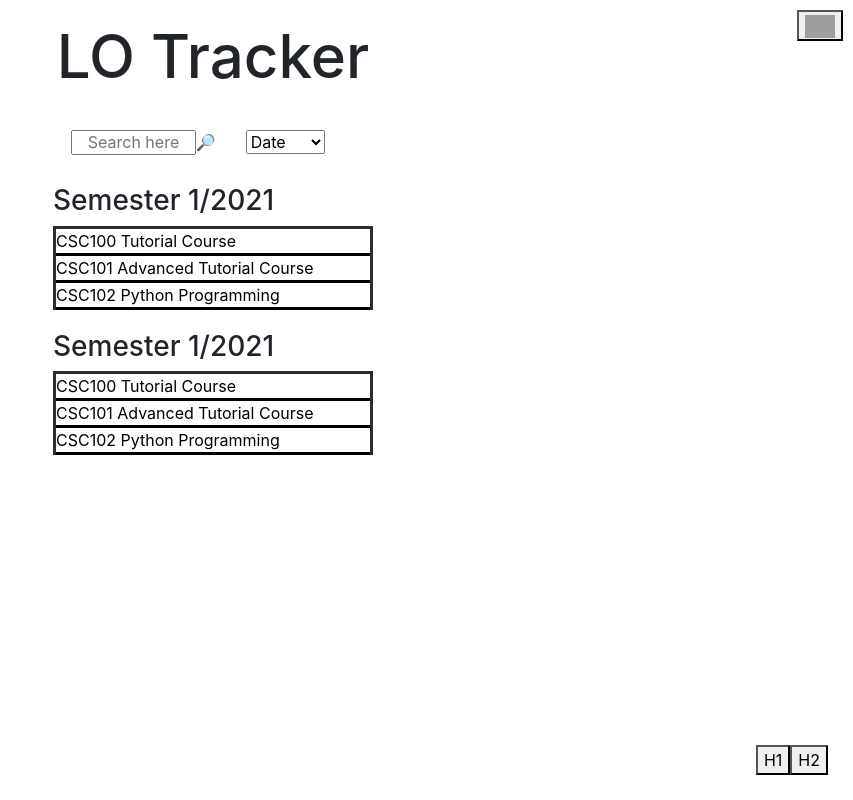
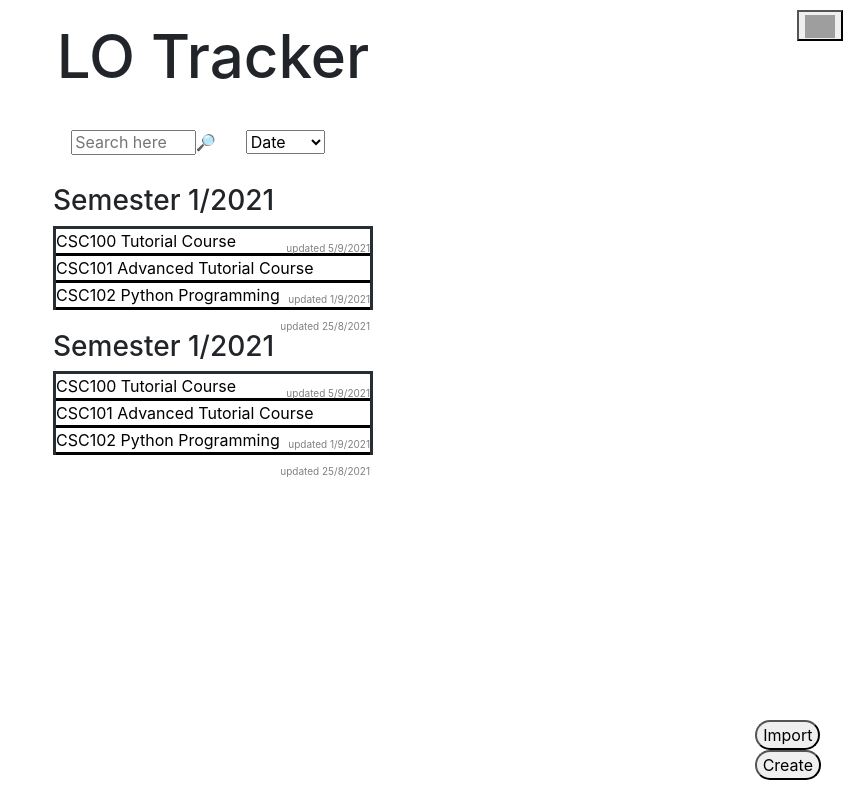
Before and after one commit to NapatJamjan/lo-tracker-old, a React (Create React App) app: page / in a window 1280 px wide. Shown: the whole page, without its empty margins (427-1280 px from the left). Built offline with nearby package versions, Linux system fonts and the light colour scheme; grey boxes are pictures that could not be loaded.

Commit message:
Add excel and update course

```diff
--- a/package.json
+++ b/package.json
@@ -20,7 +20,8 @@
     "react-scripts": "^4.0.3",
     "styled-components": "^5.3.1",
     "typescript": "^4.1.2",
-    "web-vitals": "^1.0.1"
+    "web-vitals": "^1.0.1",
+    "xlsx": "^0.17.1"
   },
   "scripts": {
     "start": "react-scripts start",
--- a/src/App.css
+++ b/src/App.css
@@ -41,21 +41,28 @@
   border-bottom: 3px solid;
 }
 
+.lastupdate{
+  color: grey;
+  font-size: 10px;
+  float: right;
+  margin-top:12px;
+}
+
 .formbox{
   margin: auto;
   padding: auto;
 
 }
 
-input{
+.formbox input{
   text-align: center;
 }
 
 .floatbuttonArea{
   position: absolute;
   display: inline-block;
-  right: 25px;
-  bottom: 25px;
+  right: 2.5%;
+  bottom: 2.5%;
 }
 
 .floatbutton{
--- a/src/App.tsx
+++ b/src/App.tsx
@@ -1,15 +1,16 @@
 import React, { useState, useReducer, useEffect } from 'react';
 import './App.css';
 import CourseMain from './view/CourseMain';
+import {ImportExcel} from './view/ReadExcel';
 import {Switch,Route, Link, Redirect} from 'react-router-dom';
 import styled from 'styled-components';
-//npm install
+import { Modal, ModalBody, ModalFooter, ModalTitle, Button } from 'react-bootstrap';
+import ModalHeader from 'react-bootstrap/esm/ModalHeader';
 
 //Home Page and login
 function App() {
   return (
     <div className="App">
-      {/* <Nav/> */}
       <div>
       </div>
       <body>
@@ -33,7 +34,6 @@ function Body(){
   return (
   <div className="App">
     <ActionButtons/>
-    {/*button for going to see login screen, same one as in course topbar*/}
       <Link to="/login"><button style={{float:"right",position:"absolute",right:10,top:10}}>
         <img src="https://upload.wikimedia.org/wikipedia/commons/9/99/Sample_User_Icon.png" width="30"></img>
       </button></Link>
@@ -57,9 +57,15 @@ function CourseCard(){
     <div className="coursecard">
       <h3 style={{textAlign:'left'}}>Semester 1/2021</h3>
       <ul className="courselist">
-        <a href="/course/1/"><li>CSC100 Tutorial Course</li></a>
-        <a href="/course/2/"><li>CSC101 Advanced Tutorial Course</li></a>
-        <a href="/course/3/"><li>CSC102 Python Programming</li></a>
+        <a href="/course/1/"><li>CSC100 Tutorial Course
+          <span className="lastupdate">updated 5/9/2021</span>
+        </li></a>
+        <a href="/course/2/"><li>CSC101 Advanced Tutorial Course
+          <span className="lastupdate">updated 1/9/2021</span>
+        </li></a>
+        <a href="/course/3/"><li>CSC102 Python Programming
+          <span className="lastupdate">updated 25/8/2021</span>
+        </li></a>
       </ul>
 
     </div>
@@ -69,9 +75,62 @@ function CourseCard(){
 function ActionButtons(){
   return(
     <div className="floatbuttonArea">
-      <button>H1</button>
-      <button>H2</button>
+        <ImportExcelToCourse/>
+        <CreateCourse/>
     </div>
+  )
+}
+
+export function ImportExcelToCourse(props:any){
+  const [show,setShow] = useState(false);
+  const handleClose = () => setShow(false);
+  const handleShow = () => setShow(true);
+  return(<div>
+     <button className="floatbutton" onClick={handleShow}>Import</button>
+
+  <Modal show={show} onHide={handleClose}>
+    <ModalHeader closeButton>
+      <ModalTitle>Import an Exam</ModalTitle>
+    </ModalHeader>
+    <ModalBody>
+      <form>
+      <label>Course</label><br/>
+      <input type="text" id="username" value={props.name} style={{width:250}}/><br/>
+      <ImportExcel/>
+      </form>
+    </ModalBody>
+    <ModalFooter>
+      <Button variant="primary" onClick={handleClose}>Confirm</Button>
+    </ModalFooter>
+  </Modal>
+  </div>
+  )
+}
+
+function CreateCourse(){
+  const [show,setShow] = useState(false);
+  const handleClose = () => setShow(false);
+  const handleShow = () => setShow(true);
+  return(<div>
+     <button className="floatbutton" onClick={handleShow}>Create</button>
+
+  <Modal show={show} onHide={handleClose}>
+    <ModalHeader closeButton>
+      <ModalTitle>Create a new course</ModalTitle>
+    </ModalHeader>
+    <ModalBody>
+      <form>
+      <label>Course Name</label><br/>
+      <input type="text" id="username" style={{width:250}}/><br/>
+      <label>Program</label><br/>
+      <input type="text" id="username" style={{width:250}}/><br/>
+      </form>
+    </ModalBody>
+    <ModalFooter>
+      <Button variant="primary" onClick={handleClose}>Confirm</Button>
+    </ModalFooter>
+  </Modal>
+  </div>
   )
 }
 
--- a/src/view/CourseMain.tsx
+++ b/src/view/CourseMain.tsx
@@ -2,6 +2,7 @@ import React, { useState } from 'react';
 import { Button, Collapse, Navbar } from 'react-bootstrap';
 import { Route, Link, Switch,useRouteMatch } from 'react-router-dom';
 import styled from 'styled-components';
+import { ImportExcelToCourse } from '../App';
 import './CourseMain.css';
 import CourseOutcome from './CourseOutcome';
 import CourseStudent from './CourseStudent';
@@ -74,6 +75,11 @@ function CourseExam(props:any){
         <ExamCard name="Exam 1 Basic Programming"/>
         <ExamCard name="Exam 2 Intermediate Programming"/>
         <ExamCard name="Exam 3 Advanced Programming"/>
+
+        <div className="floatbuttonArea">
+        {/* <button className="floatbutton">Import</button> */}
+        <ImportExcelToCourse name="CSC100 Tutorial Course"/>
+        </div>
     </div>)
 }
 
--- a/src/view/CourseSummary.tsx
+++ b/src/view/CourseSummary.tsx
@@ -3,6 +3,7 @@ import './CourseSummary.css';
 function CourseSummary(){
     return(<div>
         <h2>Course Summary</h2>
+        <h3>-Exam Score<br/>-Outcome Score<br/>-Export</h3>
     </div>)
 }
 
--- /dev/null
+++ b/src/view/ReadExcel.tsx
@@ -0,0 +1,38 @@
+import React from 'react';
+import * as XLSX from 'xlsx';
+
+export function ImportExcel(props:any){
+    return(<div>
+        <input type="file" id="fileUpload" onChange={Upload}/>
+
+    </div>)
+
+}
+
+function Upload() {
+    const fileUpload = (document.getElementById('fileUpload') as HTMLInputElement);
+    const regex = /^([a-zA-Z0-9\s_\\.\-:])+(.xls|.xlsx)$/;
+    if (regex.test(fileUpload.value.toLowerCase())) {
+        let fileName = fileUpload.files![0].name;
+        if (typeof (FileReader) !== 'undefined') {
+            const reader = new FileReader();
+            if (reader.readAsBinaryString) {
+                reader.onload = (e) => {
+                    processExcel(reader.result);
+                };
+                reader.readAsBinaryString(fileUpload.files![0]);
+            }
+        } else {
+            console.log("This browser does not support HTML5.");
+        }
+    } else {
+        console.log("Please upload a valid Excel file.");
+    }
+}
+function processExcel(data:any) {
+    const workbook = XLSX.read(data, {type: 'binary'});
+    const firstSheet = workbook.SheetNames[0];
+    //const excelRows = XLSX.utils.sheet_to_row_object_array(workbook.Sheets[firstSheet]);
+    const excelRows = XLSX.utils.sheet_to_json(workbook.Sheets[firstSheet]);
+    console.log(excelRows);
+}
```
Also changed, not shown: public/import.png (added), 1 other file (tests, documents, lock files or other folders).
